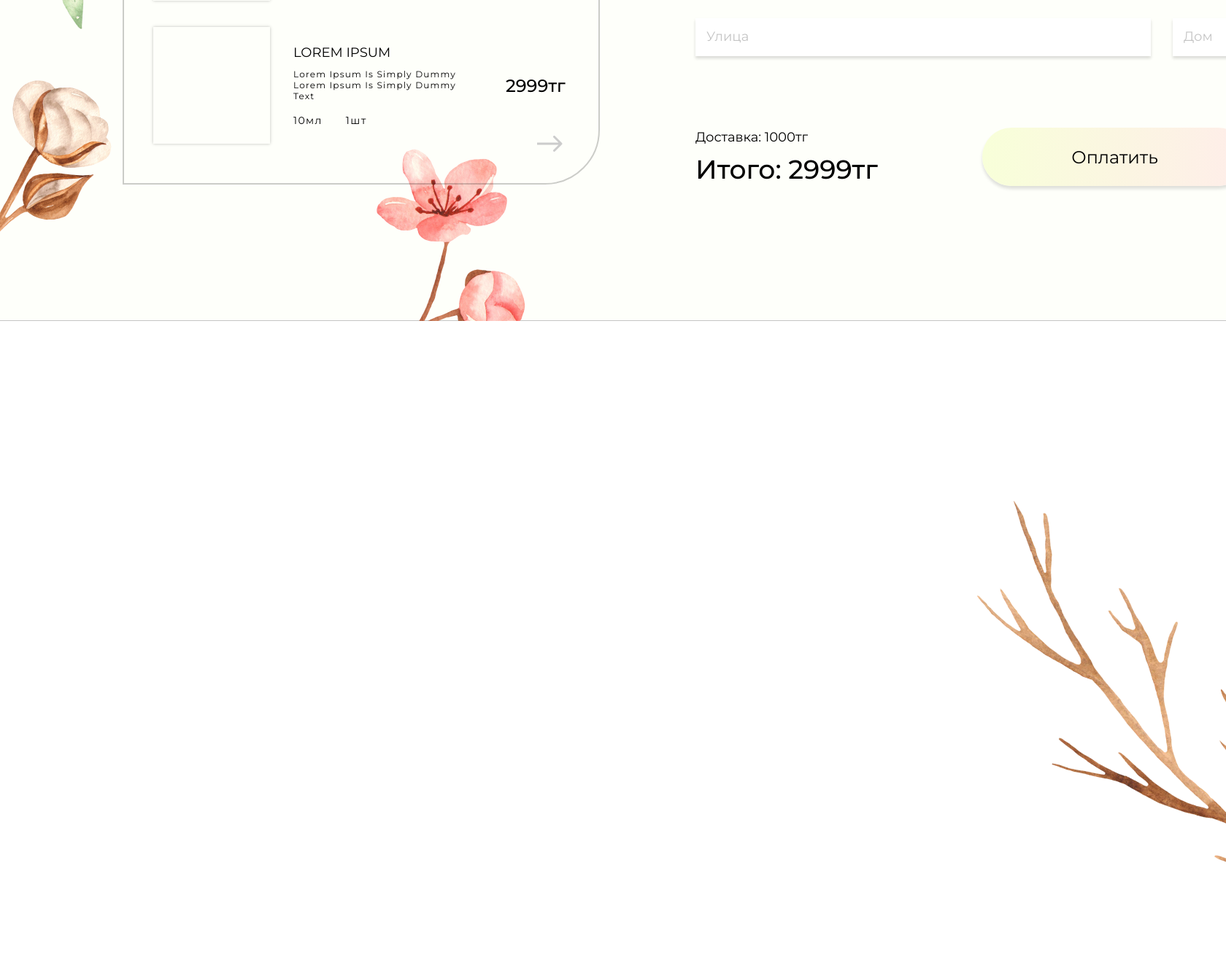
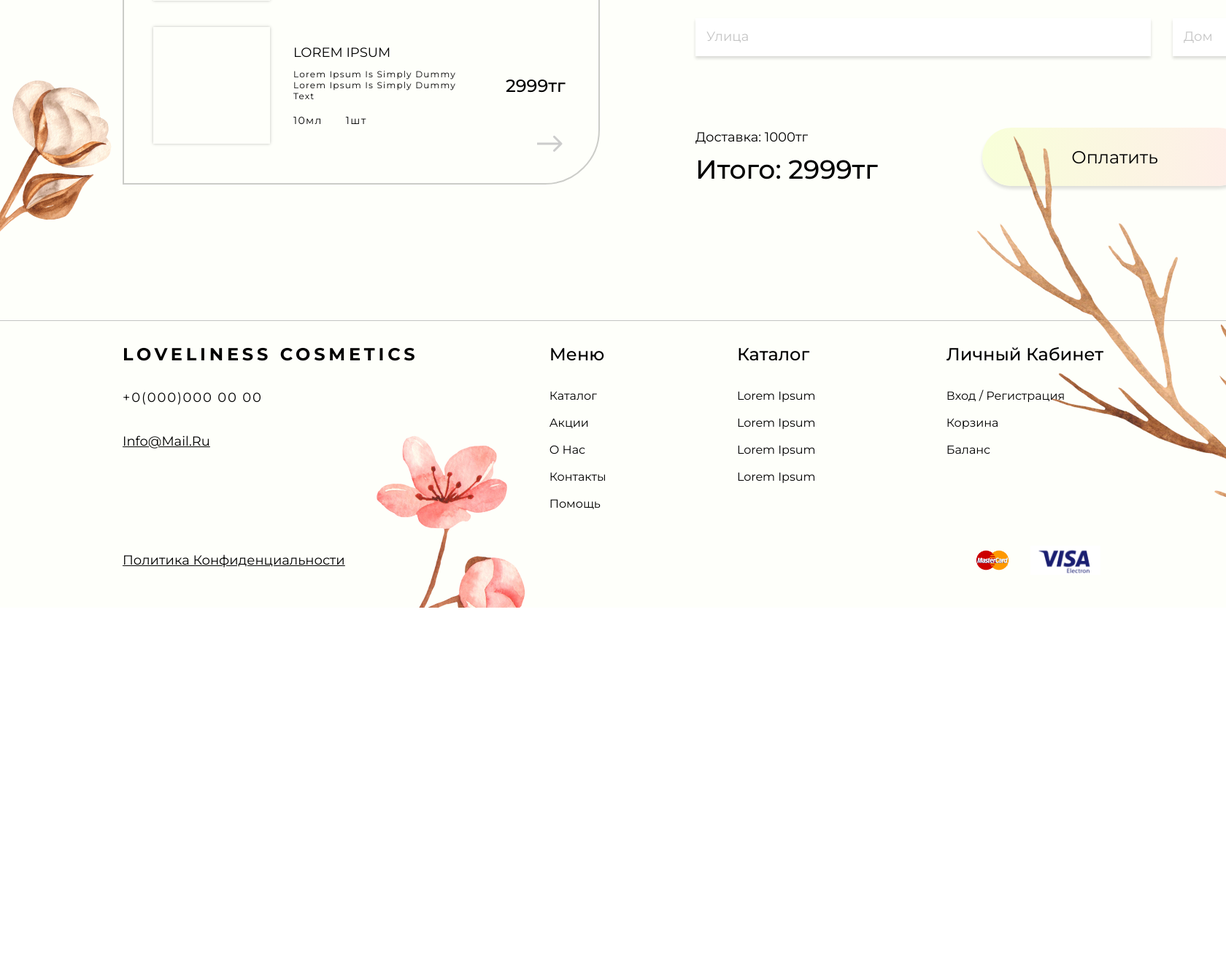
Before and after one commit to Gulebi-Junior/cosmetics, a PHP site: page /html/ordering.html in a window 1680 px wide; the page is wider, and only the part inside the window is pictured. Shown: the part 876-2192 px from the top of that part at 73% size. After the commit the page ends 1709 px from the top of that part, so only its background shows below. Run offline with PHP 8.4, Linux system fonts and the light colour scheme.

Commit message:
completed ordering page

```diff
--- a/css/ordering.css
+++ b/css/ordering.css
@@ -1,5 +1,6 @@
 body {
     margin: 0px;
+    background: #fefffa;
 }
 
 p h1 h2 h3 h4 h5 h6 {
@@ -380,3 +381,123 @@ main {
     line-height: 29px;
     text-align: center;
 }
+
+footer {
+    padding: 0px 10%;
+    background: #fefffa;
+}
+
+#footer-top-row {
+    display: flex;
+    justify-content: space-between;
+    margin-top: 31px;
+}
+
+.footer-list-sub-block {
+    display: flex;
+    flex-direction: column;
+    gap: 17px;
+}
+
+#footer-title {
+    margin-top: 0px;
+    margin-bottom: 34px;
+
+    font-family: "Montserrat";
+    font-style: normal;
+    font-weight: 700;
+    font-size: 24px;
+    line-height: 29px;
+    letter-spacing: 0.2em;
+    text-transform: uppercase;
+}
+
+#footer-number {
+    margin-top: 0px;
+    margin-bottom: 38px;
+
+    font-family: "Montserrat";
+    font-style: normal;
+    font-weight: 400;
+    font-size: 18px;
+    line-height: 22px;
+    letter-spacing: 0.1em;
+    text-transform: uppercase;
+}
+
+#footer-email {
+    font-family: "Montserrat";
+    font-style: normal;
+    font-weight: 300;
+    font-size: 18px;
+    line-height: 22px;
+    text-decoration-line: underline;
+    text-transform: capitalize;
+
+    color: #000000;
+}
+
+.footer-block-title {
+    margin-top: 0px;
+    margin-bottom: 33px;
+
+    font-family: "Montserrat";
+    font-style: normal;
+    font-weight: 500;
+    font-size: 24px;
+    line-height: 29px;
+    text-transform: capitalize;
+}
+
+.footer-block-list-text {
+    font-family: "Montserrat";
+    font-style: normal;
+    font-weight: 300;
+    font-size: 16px;
+    line-height: 20px;
+    text-transform: capitalize;
+    text-decoration: none;
+
+    color: #000000;
+}
+
+#footer-bottom-row {
+    display: flex;
+    justify-content: space-between;
+    align-items: center;
+    margin-top: 47px;
+    padding-bottom: 45px;
+}
+
+#privacy-policy {
+    font-family: "Montserrat";
+    font-style: normal;
+    font-weight: 400;
+    font-size: 18px;
+    line-height: 22px;
+    text-transform: capitalize;
+
+    color: #000000;
+}
+
+#footer-images-block {
+    display: flex;
+    gap: 12px;
+}
+
+#footer-image-m {
+    width: 80px;
+    height: 40px;
+    background-image: url("../images/MasterCard-image.png");
+    background-size: contain;
+    background-repeat: no-repeat;
+    background-position: center;
+}
+
+#footer-image-v {
+    width: 100px;
+    height: 40px;
+    background-image: url("../images/visa-image.png");
+    background-size: contain;
+    background-repeat: no-repeat;
+}
--- a/html/ordering.html
+++ b/html/ordering.html
@@ -10,16 +10,16 @@
             href="https://fonts.googleapis.com/css2?family=Montserrat:wght@400;500;600;700&display=swap"
             rel="stylesheet"
         />
-        <link rel="stylesheet" href="/css/ordering.css" />
+        <link rel="stylesheet" href="../css/ordering.css" />
         <title>Ordering</title>
     </head>
     <body>
         <div class="container">
             <div id="border-images">
-                <img src="../images/border-image-1.png" style="position: absolute; top: 358px" />
+                <img src="../images/border-image-1.png" style="position: absolute; top: 20px" />
                 <img src="../images/border-image-2.png" style="position: absolute; top: 935px" />
                 <img src="../images/border-image-3.png" style="position: absolute; left: 429px; bottom: 0px" />
-                <img src="../images/border-image-4.png" style="position: absolute; top: 1485px; right: 0px" />
+                <img src="../images/border-image-4.png" style="position: absolute; top: 985px; right: 0px" />
                 <img src="../images/border-image-5.png" style="position: absolute; top: 452px; right: 0px" />
             </div>
             <header>
@@ -179,7 +179,49 @@
                     </div>
                 </div>
             </main>
-            <footer></footer>
+            <footer>
+                <div id="footer-top-row">
+                    <div class="footer-text-block-1">
+                        <h3 id="footer-title">loveliness cosmetics</h3>
+                        <p id="footer-number">+0(000)000 00 00</p>
+                        <a href="#" id="footer-email">info@mail.ru</a>
+                    </div>
+                    <div class="footer-text-block-1">
+                        <h4 class="footer-block-title">Меню</h4>
+                        <div class="footer-list-sub-block">
+                            <a href="#" class="footer-block-list-text">Каталог</a>
+                            <a href="#" class="footer-block-list-text">Акции</a>
+                            <a href="#" class="footer-block-list-text">О нас</a>
+                            <a href="#" class="footer-block-list-text">Контакты</a>
+                            <a href="#" class="footer-block-list-text">Помощь</a>
+                        </div>
+                    </div>
+                    <div class="footer-text-block-1">
+                        <h4 class="footer-block-title">Каталог</h4>
+                        <div class="footer-list-sub-block">
+                            <a href="#" class="footer-block-list-text">Lorem Ipsum</a>
+                            <a href="#" class="footer-block-list-text">Lorem Ipsum</a>
+                            <a href="#" class="footer-block-list-text">Lorem Ipsum</a>
+                            <a href="#" class="footer-block-list-text">Lorem Ipsum</a>
+                        </div>
+                    </div>
+                    <div class="footer-text-block-1">
+                        <h4 class="footer-block-title">Личный кабинет</h4>
+                        <div class="footer-list-sub-block">
+                            <a href="#" class="footer-block-list-text">Вход / Регистрация</a>
+                            <a href="#" class="footer-block-list-text">Корзина</a>
+                            <a href="#" class="footer-block-list-text">баланс</a>
+                        </div>
+                    </div>
+                </div>
+                <div id="footer-bottom-row">
+                    <a href="#" id="privacy-policy">Политика конфиденциальности</a>
+                    <div id="footer-images-block">
+                        <div id="footer-image-m"></div>
+                        <div id="footer-image-v"></div>
+                    </div>
+                </div>
+            </footer>
         </div>
     </body>
 </html>
```
Also changed, not shown: images/MasterCard-image.png (added), images/visa-image.png (added), 2 other files.
